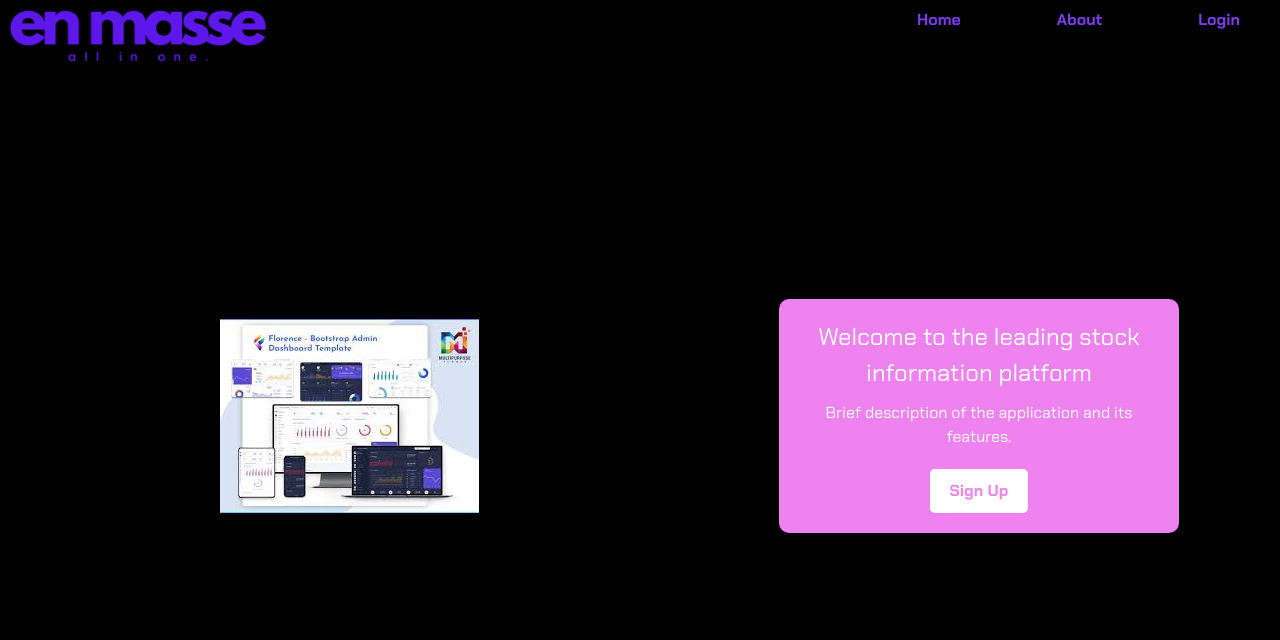
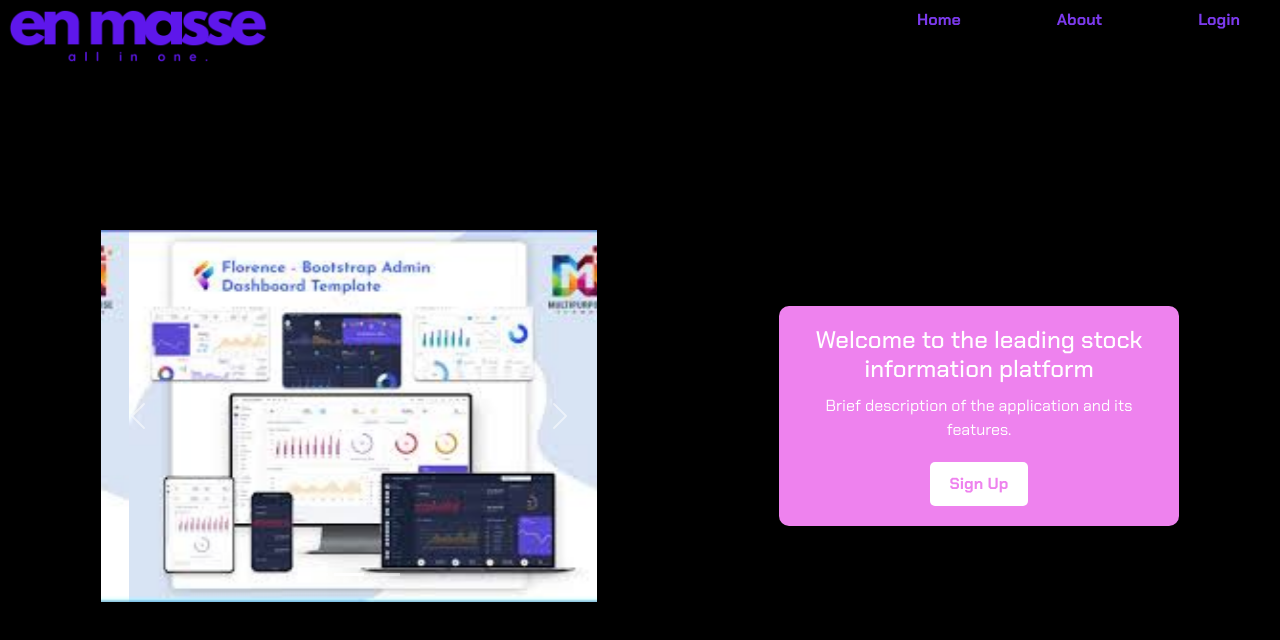
Before and after one commit to juroyye/capstone1, a React (Create React App) app: page / in a window 1280 px wide. Shown: the top 640 px of the page. Built offline with nearby package versions, Linux system fonts and the light colour scheme.

Commit message:
added carousel functionality

```diff
--- a/package.json
+++ b/package.json
@@ -6,7 +6,9 @@
     "@testing-library/jest-dom": "^5.17.0",
     "@testing-library/react": "^13.4.0",
     "@testing-library/user-event": "^13.5.0",
+    "bootstrap": "^5.3.3",
     "react": "^18.3.1",
+    "react-bootstrap": "^2.10.7",
     "react-dom": "^18.3.1",
     "react-router-dom": "^6.28.0",
     "react-scripts": "5.0.1",
--- /dev/null
+++ b/src/index.css
@@ -0,0 +1,3 @@
+body{
+    background-color: black;
+}
--- a/src/index.js
+++ b/src/index.js
@@ -1,6 +1,8 @@
 import React from 'react';
 import ReactDOM from 'react-dom/client';
 import App from './App';
+import 'bootstrap/dist/css/bootstrap.min.css';
+import '../src/index.css'
 
 const root = ReactDOM.createRoot(document.getElementById('root'));
 root.render(
--- a/src/pages/Landing/BodyDiv.jsx
+++ b/src/pages/Landing/BodyDiv.jsx
@@ -1,12 +1,23 @@
 import React from 'react';
 import './BodyDiv.css';
 import demoImg from '../../imports/images/demo-img-capstone.jpg';
+import { Carousel } from 'react-bootstrap';
 
 const BodyDiv = () => {
   return (
     <div className="bodyDiv">
       <div className="image-div">
-        <img className="image" src={demoImg} alt="demo img" />
+        <Carousel>
+          <Carousel.Item>
+            <img className="d-block w-100" src={demoImg} alt="First slide" />
+          </Carousel.Item>
+          <Carousel.Item>
+            <img className="d-block w-100" src={demoImg} alt="Second slide" />
+          </Carousel.Item>
+          <Carousel.Item>
+            <img className="d-block w-100" src={demoImg} alt="Third slide" />
+          </Carousel.Item>
+        </Carousel>
       </div>
       <div className="description-div">
         <h2>Welcome to the leading stock information platform</h2>
--- a/src/pages/Landing/Landing.css
+++ b/src/pages/Landing/Landing.css
@@ -1,8 +1,3 @@
-body{
-    background-color: black;
-}
-
-
 .home {
     display: flex;
     flex-direction: column;
```
Also changed, not shown: 1 other file (tests, documents, lock files or other folders).
